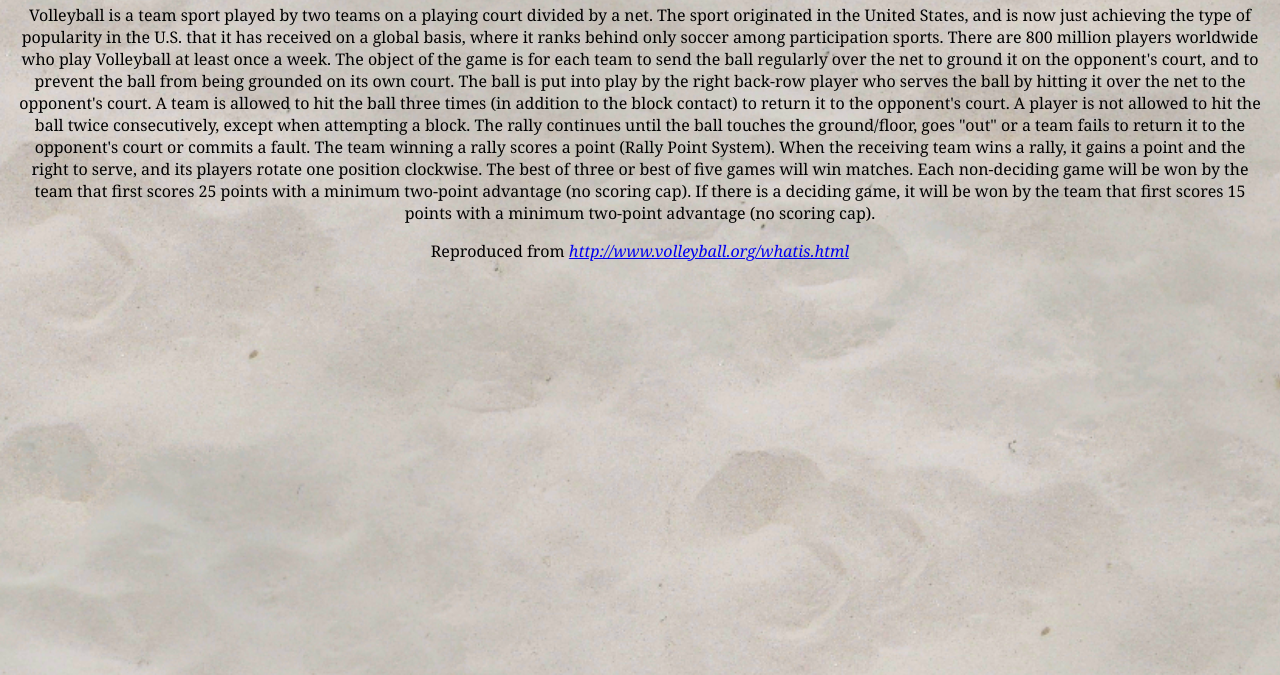
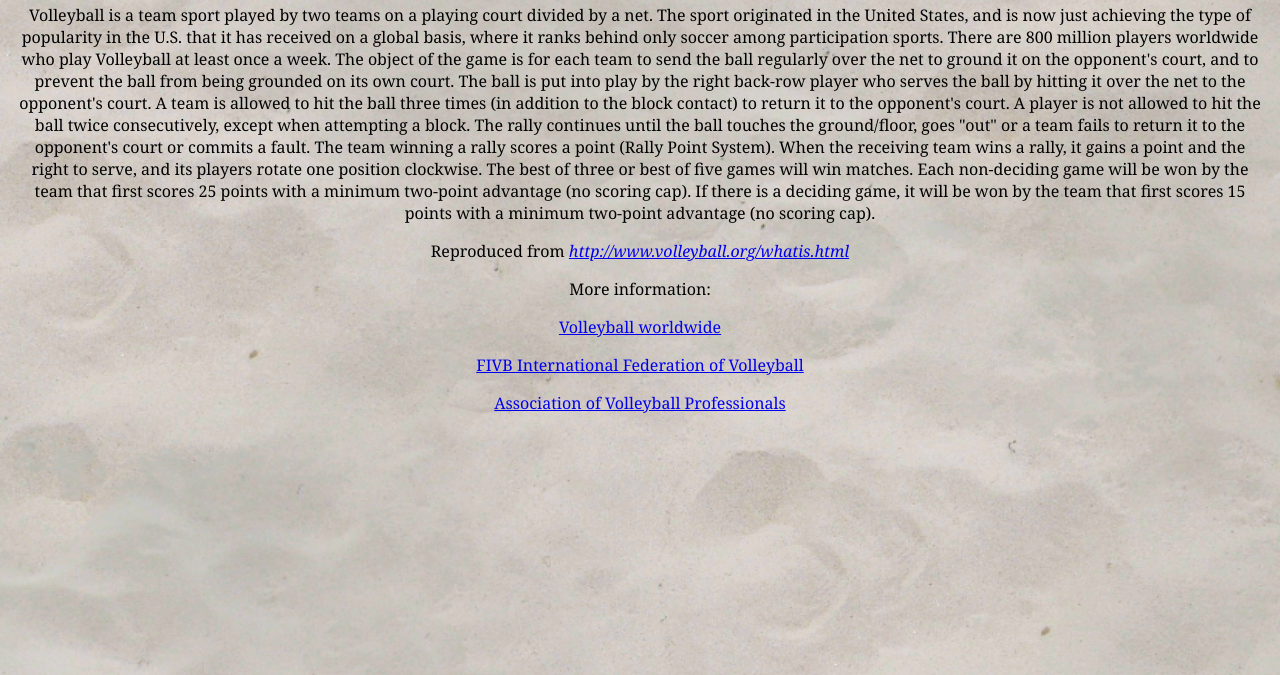
Before and after one commit to Cribbles001/a1, a plain HTML site: page about.html in a window 1280 px wide. Shown: the part 128-803 px from the top of the page. Drawn offline with Linux system fonts and the light colour scheme.

Commit message:
Minor changes
Fixed spelling errors and missing contents

```diff
--- a/about.html
+++ b/about.html
@@ -25,6 +25,10 @@ The object of the game is for each team to send the ball regularly over the net
 The team winning a rally scores a point (Rally Point System). When the receiving team wins a rally, it gains a point and the right to serve, and its players rotate one position clockwise.
 The best of three or best of five games will win matches. Each non-deciding game will be won by the team that first scores 25 points with a minimum two-point advantage (no scoring cap). If there is a deciding game, it will be won by the team that first scores 15 points with a minimum two-point advantage (no scoring cap).</p>
 <p>Reproduced from <a href="http://www.volleyball.org/whatis.html"><em>http://www.volleyball.org/whatis.html</em></a></p>
+<p>More information:</p>
+<p><a href="http://www.volleyball.org/">Volleyball worldwide</p></a>
+<p><a href="http://www.fivb.org/EN/beachvolleyball/">FIVB International Federation of Volleyball</p></a>
+<p><a href="avp.com">Association of Volleyball Professionals</p></a>
 </div>
 <body>
 <footer> Copyright Andrew &#169; <a rel="license" href="http://creativecommons.org/licenses/by/2.0/"><img alt="Creative Commons License" style="border-width:0" src="https://i.creativecommons.org/l/by/2.0/88x31.png" /></a><br />This work is licensed under a <a rel="license" href="http://creativecommons.org/licenses/by/2.0/">Creative Commons Attribution 2.0 Generic License</a>.</footer>
```
Also changed, not shown: sign_up.html (+1 -1 lines).
